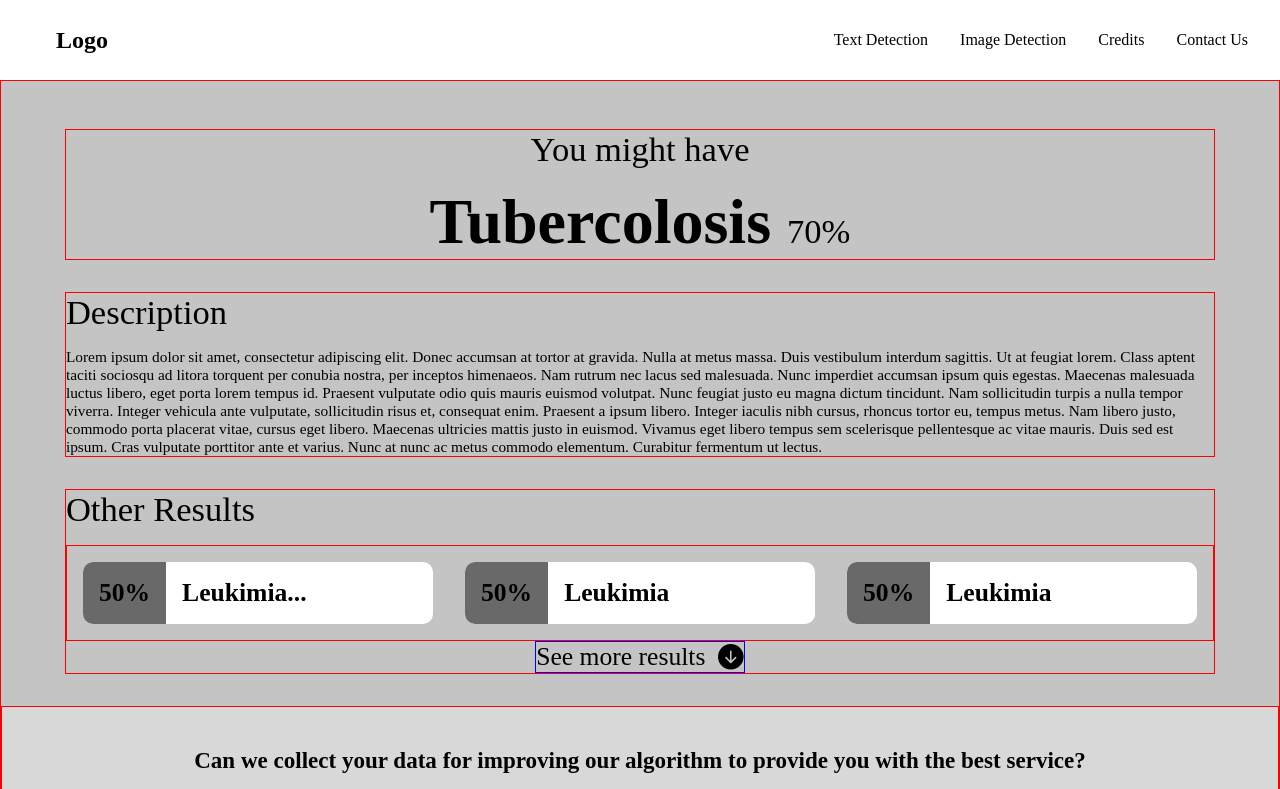
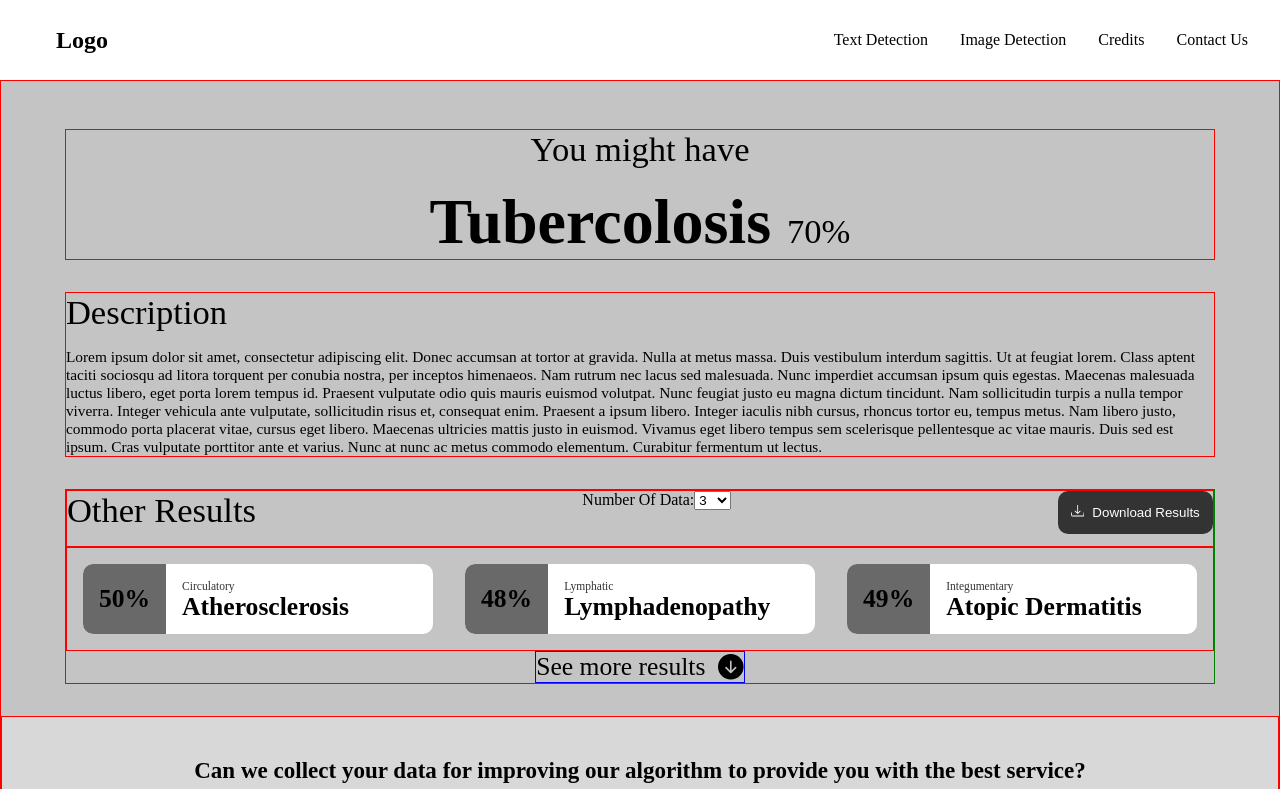
Before and after one commit to MichaelAndreyeshchev/disease-classification-system, a React (Create React App) app: page /result in a window 1280 px wide. Shown: the top 789 px of the page. Built offline with nearby package versions, Linux system fonts and the light colour scheme.

Commit message:
Feat: add progressive result

```diff
--- a/src/pages/Result/Result.js
+++ b/src/pages/Result/Result.js
@@ -3,51 +3,125 @@ import LinkCustom from '../../components/Link/Link';
 import * as ROUTES from '../../Constants/Routes';
 
 import styles from './Result.module.css';
-import { BsFillArrowDownCircleFill } from 'react-icons/bs';
+import { BsFillArrowDownCircleFill, BsDownload } from 'react-icons/bs';
 import Modal from '../../components/Modal/Modal';
 
 function Result() {
   const [modalClicked, setModalClicked] = useState(false);
+  const [NumberOfAddition, setNumberOfAddition] = useState(3);
+  const [currentDataIndex, setCurrentDataIndex] = useState(0);
+  const [numberOfData, setNumberOfData] = useState(3);
 
   let dummyData = [
     {
-      name: 'Leukimia...',
+      name: 'Atherosclerosis',
       percentage: '50',
+      tag: 'Circulatory',
     },
     {
-      name: 'Leukimia',
-      percentage: '50',
+      name: 'Lymphadenopathy',
+      percentage: '48',
+      tag: 'Lymphatic',
     },
     {
-      name: 'Leukimia',
-      percentage: '50',
-    },
-  ];
-
-  let dummyData2 = [
-    {
-      name: 'Leukimia',
-      percentage: '50',
+      name: 'Atopic Dermatitis',
+      percentage: '49',
+      tag: 'Integumentary',
     },
     {
-      name: 'Leukimia',
-      percentage: '50',
+      name: 'Leukemia...',
+      percentage: '47',
+      tag: 'Circulatory',
     },
     {
-      name: 'Leukimia',
-      percentage: '50',
+      name: 'Leukemia',
+      percentage: '46',
+      tag: 'Lymphatic',
     },
     {
-      name: 'Leukimia',
-      percentage: '50',
+      name: 'Leukemia',
+      percentage: '45',
+      tag: 'Respiratory',
     },
     {
-      name: 'Leukimia',
-      percentage: '50',
+      name: 'Leukemia...',
+      percentage: '44',
+      tag: 'Circulatory',
     },
     {
-      name: 'Leukimia',
+      name: 'Leukemia',
+      percentage: '43',
+      tag: 'Lymphatic',
+    },
+    {
+      name: 'Leukemia',
+      percentage: '41',
+      tag: 'Respiratory',
+    },
+    {
+      name: 'Leukemia...',
+      percentage: '42',
+      tag: 'Circulatory',
+    },
+    {
+      name: 'Leukemia',
       percentage: '50',
+      tag: 'Lymphatic',
+    },
+    {
+      name: 'Leukemia',
+      percentage: '50',
+      tag: 'Respiratory',
+    },
+    {
+      name: 'Leukemia...',
+      percentage: '50',
+      tag: 'Circulatory',
+    },
+    {
+      name: 'Leukemia',
+      percentage: '50',
+      tag: 'Lymphatic',
+    },
+    {
+      name: 'Leukemia',
+      percentage: '50',
+      tag: 'Respiratory',
+    },
+    {
+      name: 'Leukemia...',
+      percentage: '50',
+      tag: 'Circulatory',
+    },
+    {
+      name: 'Leukemia',
+      percentage: '50',
+      tag: 'Lymphatic',
+    },
+    {
+      name: 'Leukemia',
+      percentage: '50',
+      tag: 'Respiratory',
+    },
+    {
+      name: 'Leukemia...',
+      percentage: '50',
+      tag: 'Circulatory',
+    },
+    {
+      name: 'Leukemia',
+      percentage: '50',
+      tag: 'Lymphatic',
+    },
+    {
+      name: 'Leukemia',
+      percentage: '50',
+      tag: 'Respiratory',
+    },
+    {
+      name: 'Leukemia',
+      percentage: '50',
+      tag: 'Respiratory',
     },
   ];
 
@@ -92,73 +166,70 @@ function Result() {
       </article>
 
       <article className={styles.container + ' ' + styles['container--result']}>
-        <h2 className={styles.container__heading}>Other Results</h2>
+        <article className={styles['container_header']}>
+          <div>
+            <h2 className={styles.container__heading}>Other Results</h2>
+          </div>
+
+          <div>
+            <label for='numOfData'>Number Of Data:</label>
+
+            <select
+              name='numOfData'
+              id='numOfData'
+              onChange={(e) => {
+                setNumberOfAddition(e.target.value);
+              }}
+            >
+              <option value='3'>3</option>
+              <option value='6'>6</option>
+              <option value='9'>9</option>
+              <option value='12'>12</option>
+              <option value='15'>15</option>
+              <option value='15'>All</option>
+            </select>
+          </div>
+
+          <div>
+            <button
+              className={styles.header__button}
+              onClick={() => setModalClicked(true)}
+            >
+              <BsDownload className={styles['button__icon']} />
+              Download Results
+            </button>
+          </div>
+        </article>
 
         <div className={styles['container-other-result']}>
-          {dummyData.map((data, i) => (
-            <article className={styles['container-other-result__wrapper']}>
+          {dummyData.slice(0, numberOfData).map((data, i) => (
+            <article
+              className={styles['container-other-result__wrapper']}
+              onClick={() => {
+                setCurrentDataIndex(i);
+              }}
+              key={i}
+            >
               <div className={styles['container-other-result__wrapper-left']}>
                 <h3>{data.percentage}%</h3>
               </div>
               <div className={styles['container-other-result__wrapper-right']}>
+                <h4>{data.tag}</h4>
                 <h3>{data.name}</h3>
               </div>
             </article>
           ))}
-          {/* Lorem ipsum dolor sit amet, consectetur adipiscing elit. Donec
-          accumsan at tortor at gravida. Nulla at metus massa. Duis vestibulum
-          interdum sagittis. Ut at feugiat lorem. Class aptent taciti sociosqu
-          ad litora torquent per conubia nostra, per inceptos himenaeos. Nam
-          rutrum nec lacus sed malesuada. Nunc imperdiet accumsan ipsum quis
-          egestas. Maecenas malesuada luctus libero, */}
-          {/* <article className={styles['container-other-result__wrapper']}>
-            <div className={styles['container-other-result__wrapper-left']}>
-              <h3>50%</h3>
-            </div>
-            <div className={styles['container-other-result__wrapper-right']}>
-              <h3>Leukimia</h3>
-            </div>
-          </article>
-
-          <article className={styles['container-other-result__wrapper']}>
-            <div className={styles['container-other-result__wrapper-left']}>
-              <h3>50%</h3>
-            </div>
-            <div className={styles['container-other-result__wrapper-right']}>
-              <h3>Leukimia hello asd asd asd </h3>
-            </div>
-          </article>
-
-          <article className={styles['container-other-result__wrapper']}>
-            <div className={styles['container-other-result__wrapper-left']}>
-              <h3>50%</h3>
-            </div>
-            <div className={styles['container-other-result__wrapper-right']}>
-              <h3>Leukimia</h3>
-            </div>
-          </article>
-
-          <article className={styles['container-other-result__wrapper']}>
-            <div className={styles['container-other-result__wrapper-left']}>
-              <h3>50%</h3>
-            </div>
-            <div className={styles['container-other-result__wrapper-right']}>
-              <h3>Leukimia</h3>
-            </div>
-          </article>
-
-          <article className={styles['container-other-result__wrapper']}>
-            <div className={styles['container-other-result__wrapper-left']}>
-              <h3>50%</h3>
-            </div>
-            <div className={styles['container-other-result__wrapper-right']}>
-              <h3>Leukimia</h3>
-            </div>
-          </article> */}
         </div>
         <div
           className={styles.container__footer}
-          onClick={(e) => setModalClicked(true)}
+          onClick={() => {
+            if (numberOfData > dummyData.length) {
+              console.log('Full');
+            } else {
+              setNumberOfData(Number(numberOfData) + Number(NumberOfAddition));
+            }
+            console.log('numberOfData', numberOfData);
+          }}
         >
           <h3 className={styles['container-footer__title']}>
             See more results{' '}
@@ -189,7 +260,7 @@ function Result() {
               value='Yes'
               className={styles['wrapper__radio-button']}
             />
-            <label for='yes' className={styles.wrapper__label}>
+            <label htmlFor='yes' className={styles.wrapper__label}>
               Yes
             </label>
             <input
@@ -200,7 +271,7 @@ function Result() {
               className={styles['wrapper__radio-button']}
               defaultChecked
             />
-            <label for='no' className={styles.wrapper__label}>
+            <label htmlFor='no' className={styles.wrapper__label}>
               No
             </label>
           </div>
@@ -219,6 +290,8 @@ function Result() {
           modalOpen={modalClicked}
           setModalOpen={setModalClicked}
           title='All Result'
+          data={dummyData[currentDataIndex]}
+          variant='download'
         />
       )}
     </main>
--- a/src/pages/Result/Result.module.css
+++ b/src/pages/Result/Result.module.css
@@ -28,6 +28,29 @@
   border: 1px solid red;
 }
 
+.container_header {
+  display: flex;
+  justify-content: space-between;
+  width: 100%;
+  border: 1px solid red;
+}
+
+.header__button {
+  padding: 1em;
+  border: 0;
+  color: #fff;
+  background-color: hsl(0, 0%, 20%);
+  border-radius: 10px;
+}
+
+.header__button:hover {
+  background-color: hsl(0, 0%, 30%);
+}
+
+.button__icon {
+  margin-right: 0.5rem;
+}
+
 .container__heading,
 .container__percentages,
 .container__heading--result {
@@ -55,6 +78,7 @@
 }
 
 .container--result {
+  border: 1px solid green;
   margin-bottom: 2em;
 }
 
@@ -79,13 +103,25 @@
   flex-wrap: wrap;
   width: 100%;
 
+  /* height: 104px; */
+  max-height: 510px;
+  overflow-y: scroll;
+  /* overflow: hidden; */
+
+  transition: height 0.5s ease-in-out;
   border: 1px solid red;
+}
+
+.result--expand {
+  max-height: 510px;
+  overflow-y: scroll;
 }
 
 .container-other-result__wrapper {
   display: flex;
   flex: 1 1 30%;
   margin: 1rem;
+  height: 70px;
 
   background: #fff;
   border-radius: 10px;
@@ -95,18 +131,30 @@
   font-size: clamp(1.2rem, 2vw, 1.6rem);
 }
 
+.container-other-result__wrapper h4 {
+  font-weight: 400;
+  color: rgb(51, 51, 51);
+  font-size: clamp(0.7rem, 0.9vw, 1rem);
+}
+
 .container-other-result__wrapper-left,
 .container-other-result__wrapper-right {
   display: flex;
-  align-items: center;
 
   padding: 1em;
   height: 100%;
 }
 
 .container-other-result__wrapper-left {
+  align-items: center;
   border-radius: 10px 0 0 10px;
   background: #696969;
+}
+
+.container-other-result__wrapper-right {
+  display: flex;
+  flex-direction: column;
+  align-items: flex-start;
 }
 
 .container--collect-data {
```
